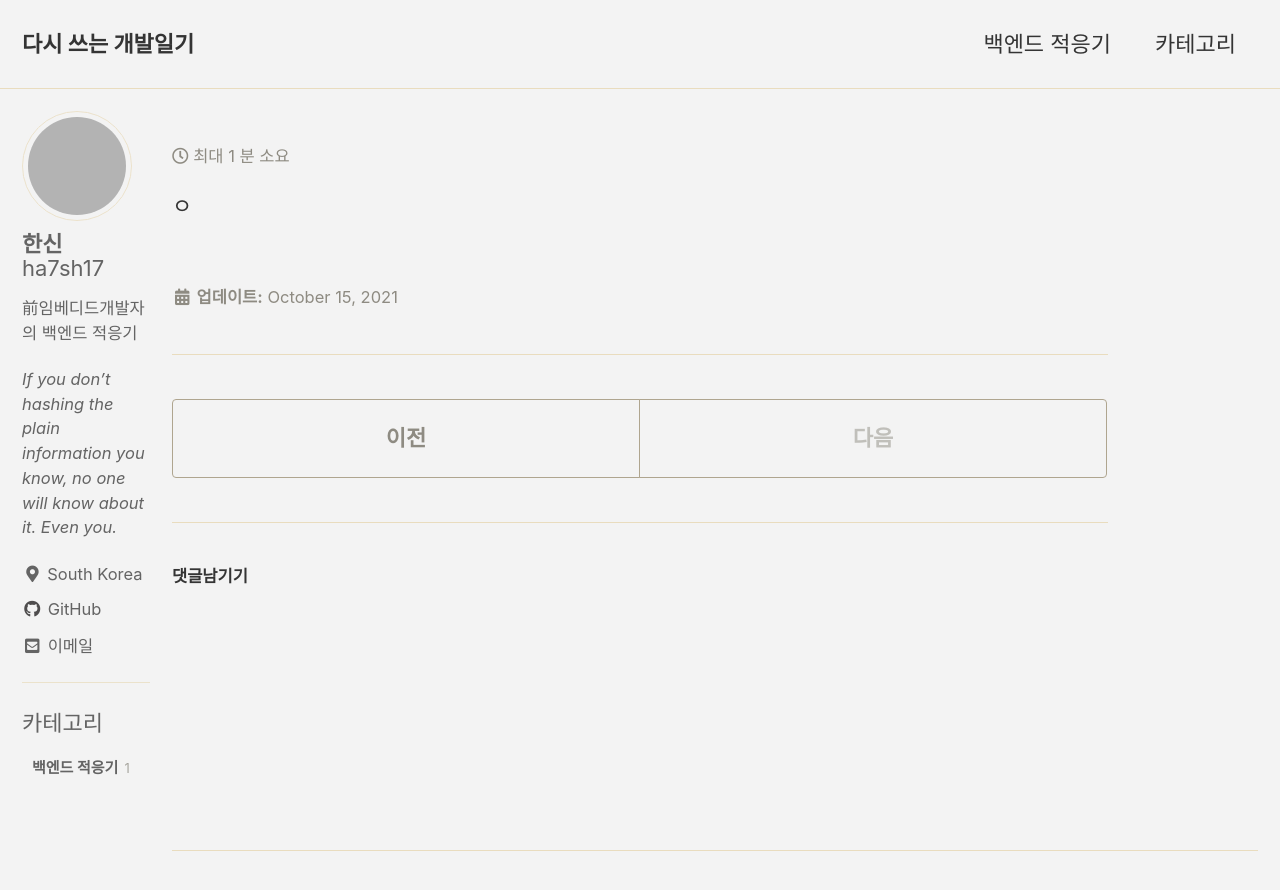
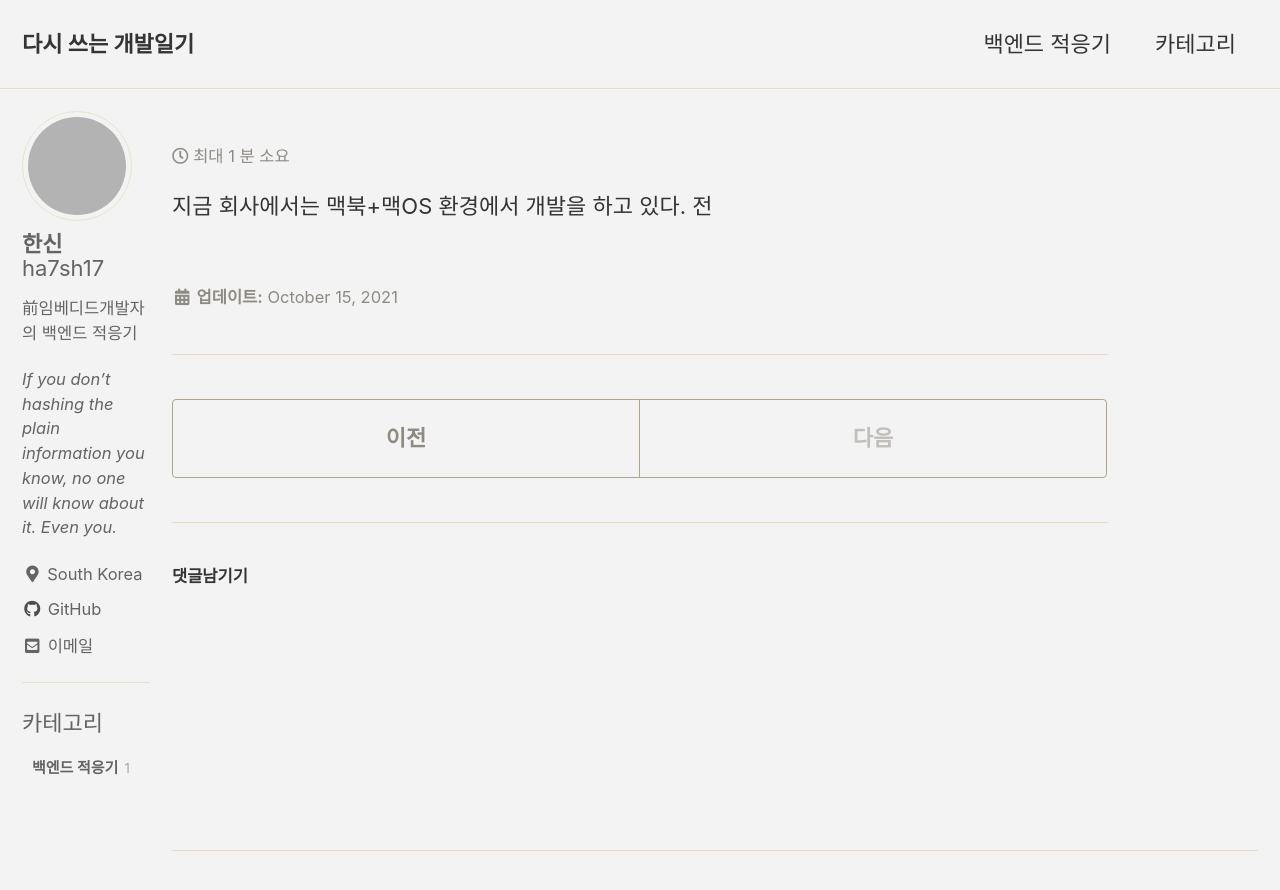
Before and after one commit to ha7sh17/ha7sh17.github.io, a Jekyll site: the page built from _posts/2021-10-15-post-develop_environment.md, in a window 1280 px wide and 900 px high. Shown: the top 890 px of the window. Built offline with Jekyll 4.4.1, drawn with Linux system fonts in a browser that asks for light colours; cached includes are drawn as plain includes; comment, search, counter and statistics services are not loaded; grey boxes are pictures that could not be loaded.

Commit message:
Disable 2021-10-15-post-develop_environment.md

```diff
--- a/_posts/2021-10-15-post-develop_environment.md
+++ b/_posts/2021-10-15-post-develop_environment.md
@@ -1,9 +1,11 @@
 ---
 title: "백엔드 적응기 - 개발환경"
+published : false
 categories:
 - 백엔드 적응기
   tags:
 - 임베디드
 - 백엔드
 ---
-ㅇ
+지금 회사에서는 맥북+맥OS 환경에서 개발을 하고 있다.
+전
```
